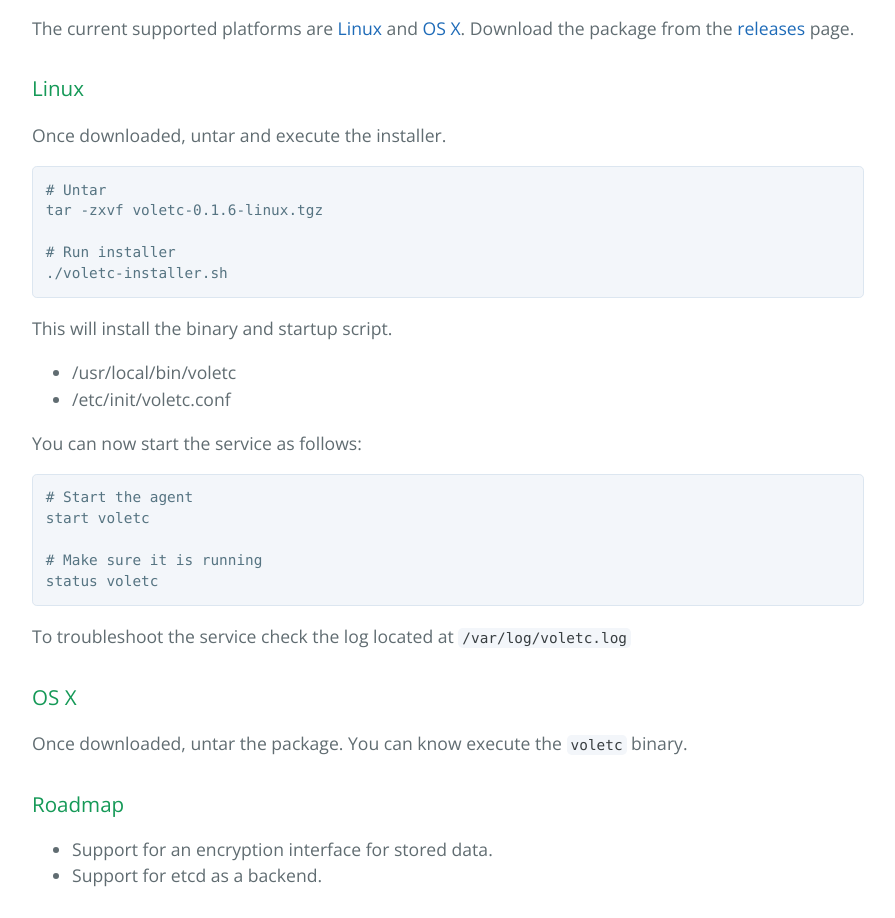
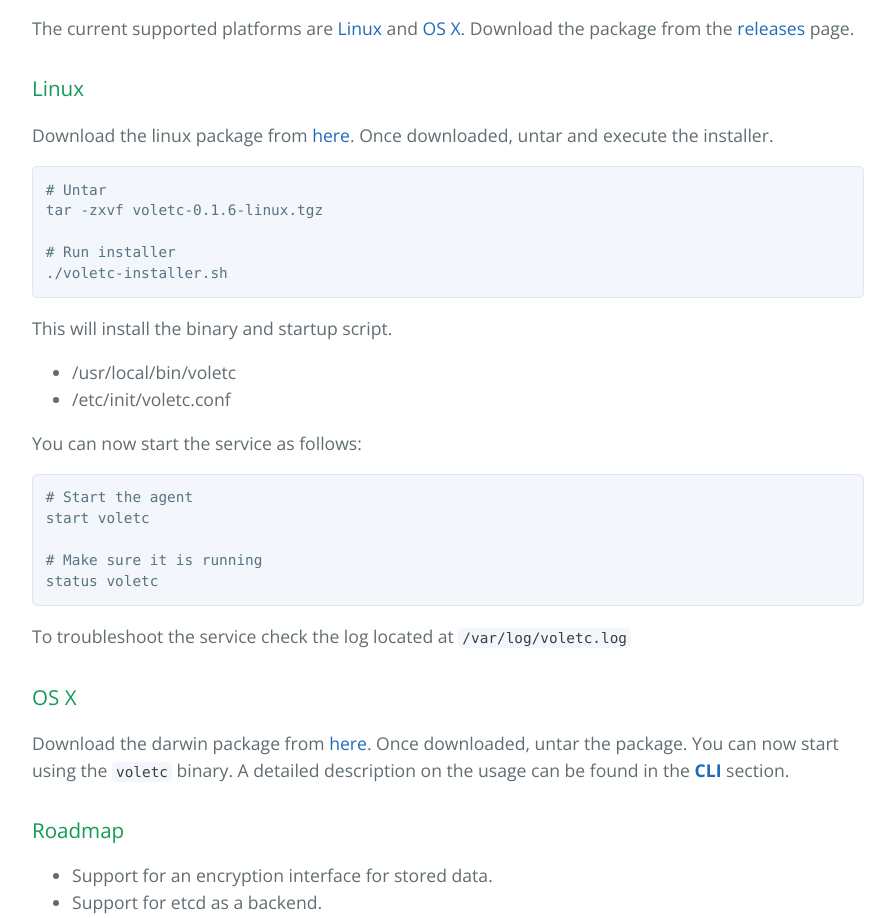
Before and after one commit to ipkg/voletc, a plain HTML site: page index.html in a window 1280 px wide. Shown: the part 3840-4758 px from the top of the page, without its empty margins (192-1087 px from the left). Drawn offline with nearby package versions, Linux system fonts and the light colour scheme.

```diff
--- a/index.html
+++ b/index.html
@@ -168,7 +168,7 @@ Options:
 <h3>
 <a id="linux" class="anchor" href="#linux" aria-hidden="true"><span aria-hidden="true" class="octicon octicon-link"></span></a>Linux</h3>
 
-<p>Once downloaded, untar and execute the installer.</p>
+<p>Download the linux package from <a href="https://github.com/ipkg/voletc/releases">here</a>.  Once downloaded, untar and execute the installer.</p>
 
 <pre><code># Untar
 tar -zxvf voletc-0.1.6-linux.tgz
@@ -198,7 +198,7 @@ status voletc
 <h3>
 <a id="os-x" class="anchor" href="#os-x" aria-hidden="true"><span aria-hidden="true" class="octicon octicon-link"></span></a>OS X</h3>
 
-<p>Once downloaded, untar the package.  You can know execute the <code>voletc</code> binary.</p>
+<p>Download the darwin package from <a href="https://github.com/ipkg/voletc/releases">here</a>.  Once downloaded, untar the package.  You can now start using the <code>voletc</code> binary.  A detailed description on the usage can be found in the <a href="#command-line"><strong>CLI</strong></a> section.</p>
 
 <h3>
 <a id="roadmap" class="anchor" href="#roadmap" aria-hidden="true"><span aria-hidden="true" class="octicon octicon-link"></span></a>Roadmap</h3>
```
Also changed, not shown: params.json (+1 -1 lines).
